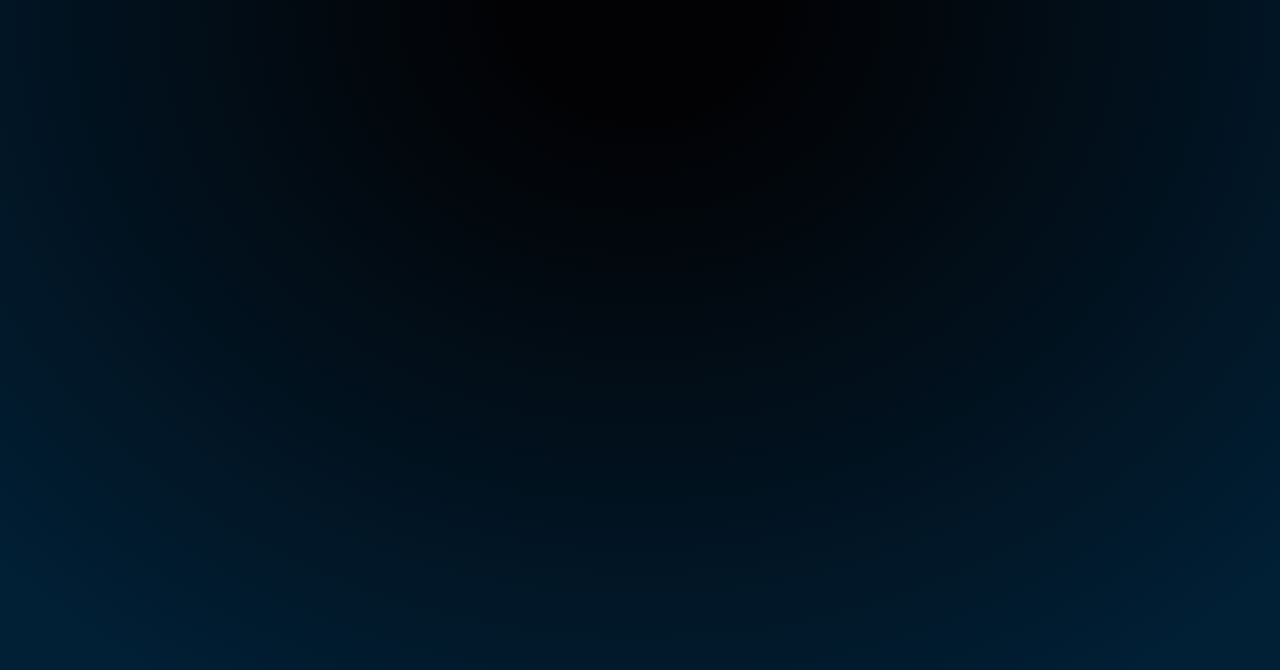
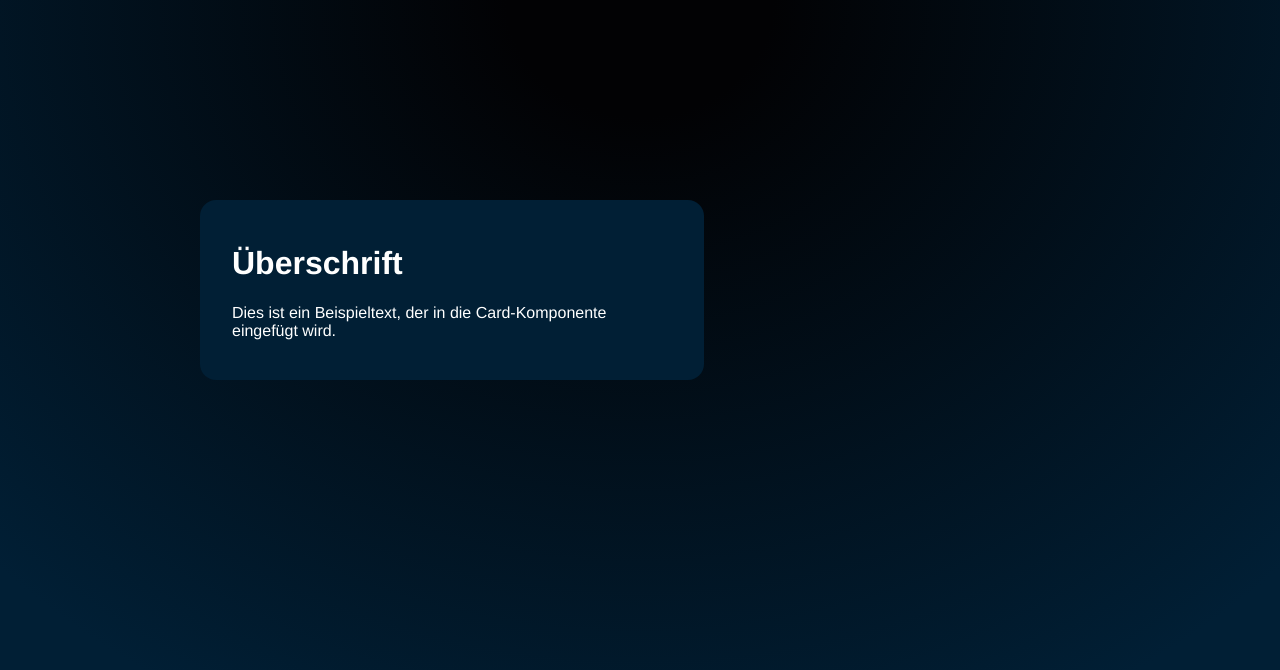
Before and after one commit to phischa/vue.js_stock_dashboard, a Vue app: page / in a window 1280 px wide. Shown: the top 670 px of the page. Built offline with nearby package versions, Linux system fonts and the light colour scheme.

Commit message:
first component created

```diff
--- a/src/App.vue
+++ b/src/App.vue
@@ -1,15 +1,17 @@
 <template>
-  <div id="app">
-
-  </div>
+  <BaseCard>
+    <h1>Überschrift</h1>
+    <p>Dies ist ein Beispieltext, der in die Card-Komponente eingefügt wird.</p>
+  </BaseCard>
 </template>
 
 <script>
-/* import HelloWorld from './components/HelloWorld.vue' */
+import BaseCard from './components/BaseCard.vue';
 
 export default {
   name: 'App',
   components: {
+    BaseCard
   }
 }
 </script>
@@ -18,10 +20,13 @@
 body {
   margin: 0;
 }
+
 #app {
   font-family: Avenir, Helvetica, Arial, sans-serif;
-  background: radial-gradient(71.11% 100% at 50% 0%, #020204 14.6%, #011F35 100%);
   min-height: 100vh;
   width: 100vw;
+  box-sizing: border-box;
+  padding: 200px;
+  background: radial-gradient(71.11% 100% at 50% 0%, #020204 14.6%, #011F35 100%);
 }
 </style>
--- /dev/null
+++ b/src/components/BaseCard.vue
@@ -0,0 +1,22 @@
+<template>
+    <div class="card">
+        <!-- Slot für beliebigen Inhalt -->
+        <slot></slot>
+    </div>
+</template>
+
+<script>
+export default {
+    name: 'BaseCard'
+}
+</script>
+
+<style scoped>
+.card {
+    background-color: #011F35;
+    border-radius: 16px;
+    padding: 24px 32px;
+    width: 50%;
+    color: #ffffff;
+}
+</style>
```
